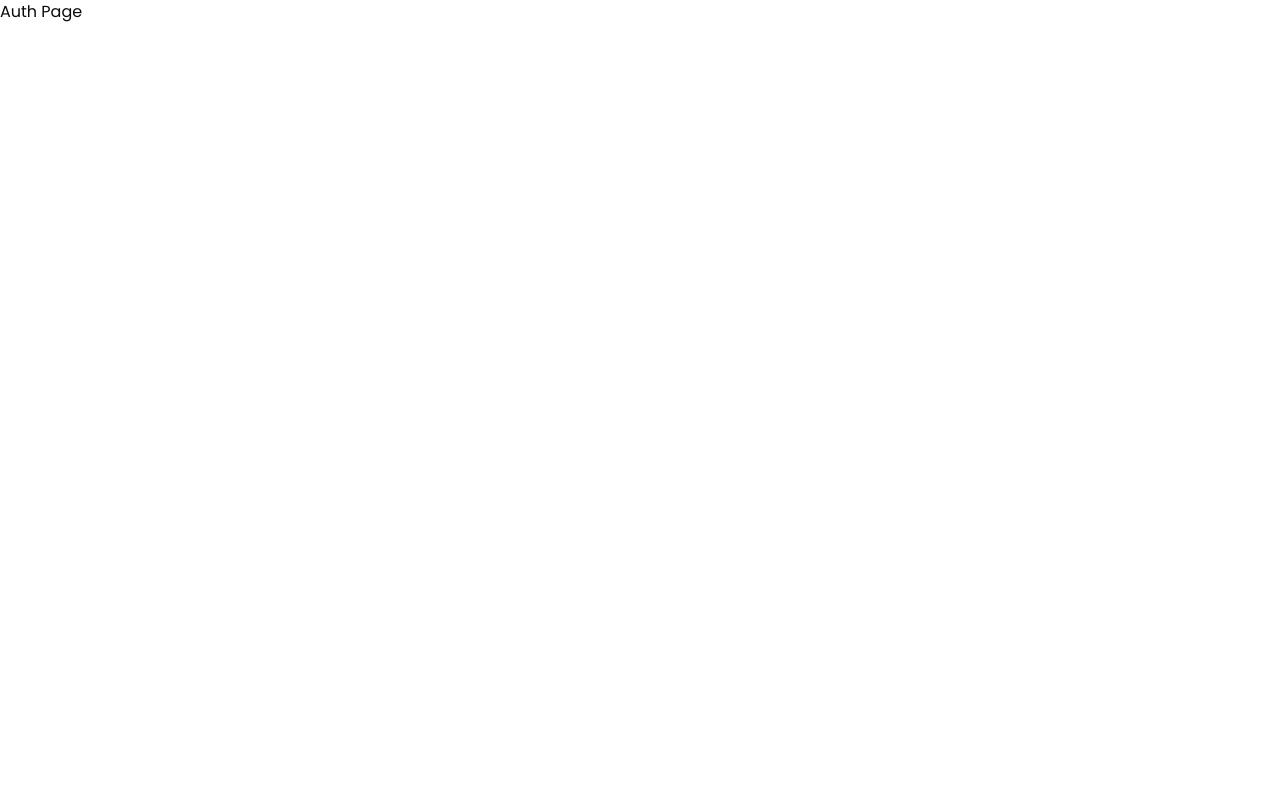
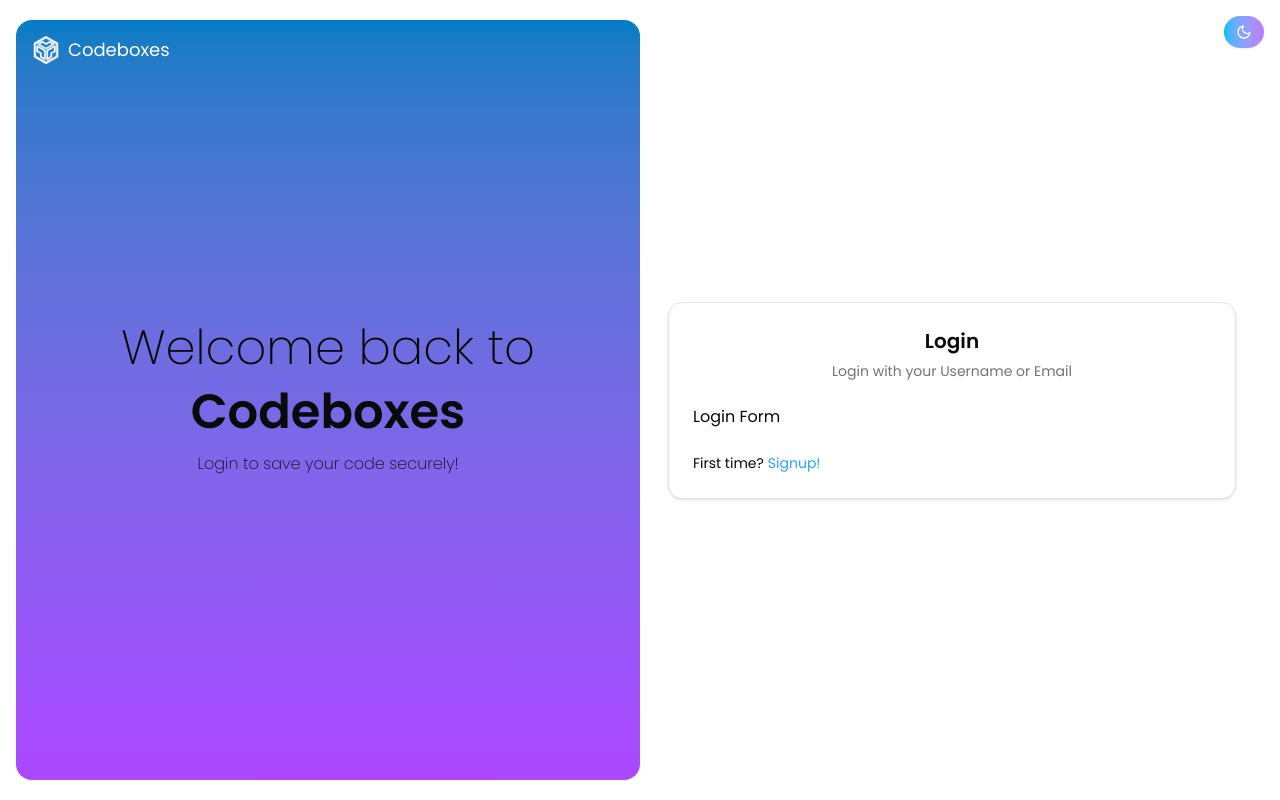
Before and after one commit to harshpx/Codeboxes, a Next.js app: page /auth in a window 1280 px wide. Built offline with nearby package versions, Linux system fonts and the light colour scheme.

Commit message:
Creating Auth landing page

```diff
--- a/src/app/auth/page.tsx
+++ b/src/app/auth/page.tsx
@@ -1,6 +1,143 @@
-import { FC } from "react";
+"use client";
+import Logo from "@/components/custom/Logo";
+import ThemeSwitch2 from "@/components/custom/ThemeSwitch2";
+import {
+  Card,
+  CardContent,
+  CardDescription,
+  CardFooter,
+  CardHeader,
+  CardTitle,
+} from "@/components/ui/card";
+import { Tabs, TabsContent, TabsList, TabsTrigger } from "@/components/ui/tabs";
+import useMediaQuery from "@/hooks/useMediaQuery";
+import { FC, useState } from "react";
+
+const tabs = [
+  {
+    value: "login",
+    label: "Login",
+    description: "Login with your Username or Email",
+    content: <div>Login Form</div>,
+    footer: {
+      text: "First time?",
+      link: "Signup!",
+    },
+  },
+  {
+    value: "signup",
+    label: "Signup",
+    description: "Enter your credentials to signup",
+    content: <div>Signup Form</div>,
+    footer: {
+      text: "Already registered?",
+      link: "Login!",
+    },
+  },
+];
 
 const AuthPage: FC = () => {
-  return <div>Auth Page</div>;
+  // const isMobile = useMediaQuery("(max-width: 640px)");
+  // const isSmallScreen = useMediaQuery("(max-width: 450px)");
+  const isLargeScreen = useMediaQuery("(min-width: 1200px)");
+  const [activePage, setActivePage] = useState("login");
+  return (
+    <div className="relative grow w-full flex flex-col items-center justify-center transition-all duration-200 ease-in">
+      <div
+        className={`absolute top-0 left-0 px-4 py-4 w-full flex justify-between ${activePage === "signup" && isLargeScreen ? "" : "flex-row-reverse"}`}
+      >
+        <ThemeSwitch2 />
+        {!isLargeScreen && (
+          <div className="absolute left-4 top-4">
+            <Logo size="sm" style="inline" />
+          </div>
+        )}
+      </div>
+      <div className={`grow flex items-stretch w-full p-4 py-5`}>
+        {isLargeScreen && (
+          <div
+            className={`z-20 relative w-full bg-gradient-to-b from-[#007cc4] to-purple-500 rounded-2xl flex flex-col items-center justify-center gap-4 transition-transform duration-500 ease-in-out ${activePage === "signup" && isLargeScreen ? "translate-x-full" : "translate-x-0"}`}
+          >
+            <div className="absolute top-4 left-4">
+              <Logo size="sm" style="inline" showAuthorName={false} />
+            </div>
+            {
+              <p className="text-5xl font-[200]">
+                {activePage === "login"
+                  ? "Welcome back to"
+                  : "Get started with"}
+              </p>
+            }
+            <div className="text-5xl font-semibold">Codeboxes</div>
+            {
+              <p className="font-[200] w-2/3 text-center">
+                {activePage === "login"
+                  ? "Login to save your code securely!"
+                  : "Sign up with us & explore a new way of running and saving code snippets!"}
+              </p>
+            }
+          </div>
+        )}
+        <div
+          className={`w-full self-center flex flex-col items-center justify-center transition-transform duration-500 ease-in-out ${activePage === "signup" && isLargeScreen ? "-translate-x-full" : "translate-x-0"}`}
+        >
+          {!isLargeScreen && (
+            <div className="flex flex-col gap-2 items-center justify-center">
+              <p className="text-3xl font-[200]">
+                {activePage === "login"
+                  ? "Welcome back to"
+                  : "Get started with"}
+              </p>
+
+              <div className="text-4xl font-semibold">Codeboxes</div>
+            </div>
+          )}
+          <Tabs
+            value={activePage}
+            onValueChange={setActivePage}
+            className="p-4 w-full sm:w-[600px] flex flex-col items-center"
+          >
+            {!isLargeScreen && (
+              <TabsList className="grid grid-cols-2 w-full sm:w-[400px] h-10">
+                {tabs.map((tab, key) => (
+                  <TabsTrigger className="" key={key} value={tab.value}>
+                    {tab.label}
+                  </TabsTrigger>
+                ))}
+              </TabsList>
+            )}
+            {tabs.map((tab, key) => (
+              <TabsContent key={key} value={tab?.value} className="w-full">
+                <Card>
+                  <CardHeader className="text-center">
+                    <CardTitle className="text-xl">{tab?.label}</CardTitle>
+                    <CardDescription className="flex flex-col gap-1">
+                      <span>{tab?.description}</span>
+                    </CardDescription>
+                  </CardHeader>
+                  <CardContent>{tab?.content}</CardContent>
+                  <CardFooter>
+                    <div className="flex gap-1 text-[14px]">
+                      <div>{tab?.footer?.text}</div>
+                      <div
+                        className="text-[#27a6ff] cursor-pointer hover:underline"
+                        onClick={() =>
+                          setActivePage(
+                            tab?.value === "login" ? "signup" : "login",
+                          )
+                        }
+                      >
+                        {tab?.footer?.link}
+                      </div>
+                    </div>
+                  </CardFooter>
+                </Card>
+              </TabsContent>
+            ))}
+          </Tabs>
+        </div>
+      </div>
+    </div>
+  );
 };
 export default AuthPage;
--- a/src/app/globals.css
+++ b/src/app/globals.css
@@ -1,4 +1,4 @@
-@import url("https://fonts.googleapis.com/css2?family=Poppins:wght@400;500;600;700&display=swap");
+@import url("https://fonts.googleapis.com/css2?family=Poppins:wght@200;300;400;500;600;700&display=swap");
 @import "tailwindcss";
 @import "tw-animate-css";
 
--- a/src/app/page.tsx
+++ b/src/app/page.tsx
@@ -8,16 +8,22 @@
 import { ArrowRight } from "lucide-react";
 import { useRouter } from "next/navigation";
 import ThemeSwitch2 from "@/components/custom/ThemeSwitch2";
+import Logo from "@/components/custom/Logo";
 
 const Home = () => {
   const router = useRouter();
   return (
     <BackgroundLines
       svgOptions={{ duration: 2 }}
-      className="relative flex flex-col justify-center items-center grow"
+      className="grow relative flex flex-col justify-center items-center"
     >
-      <div className="z-10 absolute top-4 right-4 transition-all duration-400 ease-in-out">
-        <ThemeSwitch2 />
+      <div className="absolute top-2 left-0 w-full justify-self-start h-[48px] px-4 py-2 gap-2 flex items-center justify-between bg-transparent">
+        <div className="z-10 transition-all duration-400 ease-in-out px-2 py-1 rounded-xl bg-gradient-to-r from-purple-400 to-[#007cc4] dark:bg-transparent">
+          <Logo size="sm" style="inline" />
+        </div>
+        <div className="z-10 transition-all duration-400 ease-in-out">
+          <ThemeSwitch2 />
+        </div>
       </div>
       <div className="flex flex-col items-center justify-center gap-8">
         <div className="flex items-baseline gap-5">
--- a/src/components/custom/Logo.tsx
+++ b/src/components/custom/Logo.tsx
@@ -1,19 +1,23 @@
 "use client";
-
 import Image from "next/image";
 import Icon from "@/assets/icon.png";
 import useMediaQuery from "@/hooks/useMediaQuery";
+import { FC } from "react";
 // size: 'sm' | 'md' | 'lg'
 // style: 'inline' | 'block'
-const Logo = ({
+
+export type LogoComponentProps = {
+  size: "sm" | "md" | "lg";
+  style: "inline" | "block";
+  showAuthorName?: boolean;
+};
+
+const Logo: FC<LogoComponentProps> = ({
   size,
   style,
-}: {
-  size: "sm" | "md" | "lg";
-  style: "inline" | "block";
+  showAuthorName = true,
 }) => {
   const isMobile = useMediaQuery("(max-width: 640px)");
-
   return (
     <div
       className={`flex items-center justify-center gap-2
@@ -32,12 +36,16 @@
         <div className="flex flex-col text-right justify-center">
           <p
             className={`text-white leading-5 ${size === "sm" ? " text-lg font-[400]" : ""}${
-              size === "md" ? " text-2xl" : ""
+              size === "md" ? " text-3xl" : ""
             }${size === "lg" ? " text-4xl" : ""}`}
           >
             Codeboxes
           </p>
-          <p className="text-[10px] mr-0.5 text-white">by Harsh Priye</p>
+          {showAuthorName && (
+            <p className="text-[10px] md:text-[12px] lg:text-[14px] mr-0.5 text-white">
+              by Harsh Priye
+            </p>
+          )}
         </div>
       )}
     </div>
--- a/src/components/ui/gradient-shift-text.tsx
+++ b/src/components/ui/gradient-shift-text.tsx
@@ -7,12 +7,14 @@
   children: string;
   textClassName?: string;
   containerClassName?: string;
+  duration?: number;
 };
 
 const GradientTextShift: FC<GradientShiftTextProps> = ({
   children,
   textClassName = "text-5xl font-[500]",
-  containerClassName = "",
+  containerClassName,
+  duration = 1,
 }) => {
   return (
     <motion.span
@@ -21,7 +23,7 @@
         backgroundPosition: ["0% 50%", "100% 50%", "0% 50%"],
       }}
       transition={{
-        duration: 1,
+        duration,
         repeat: Infinity,
         ease: "linear",
       }}
```
